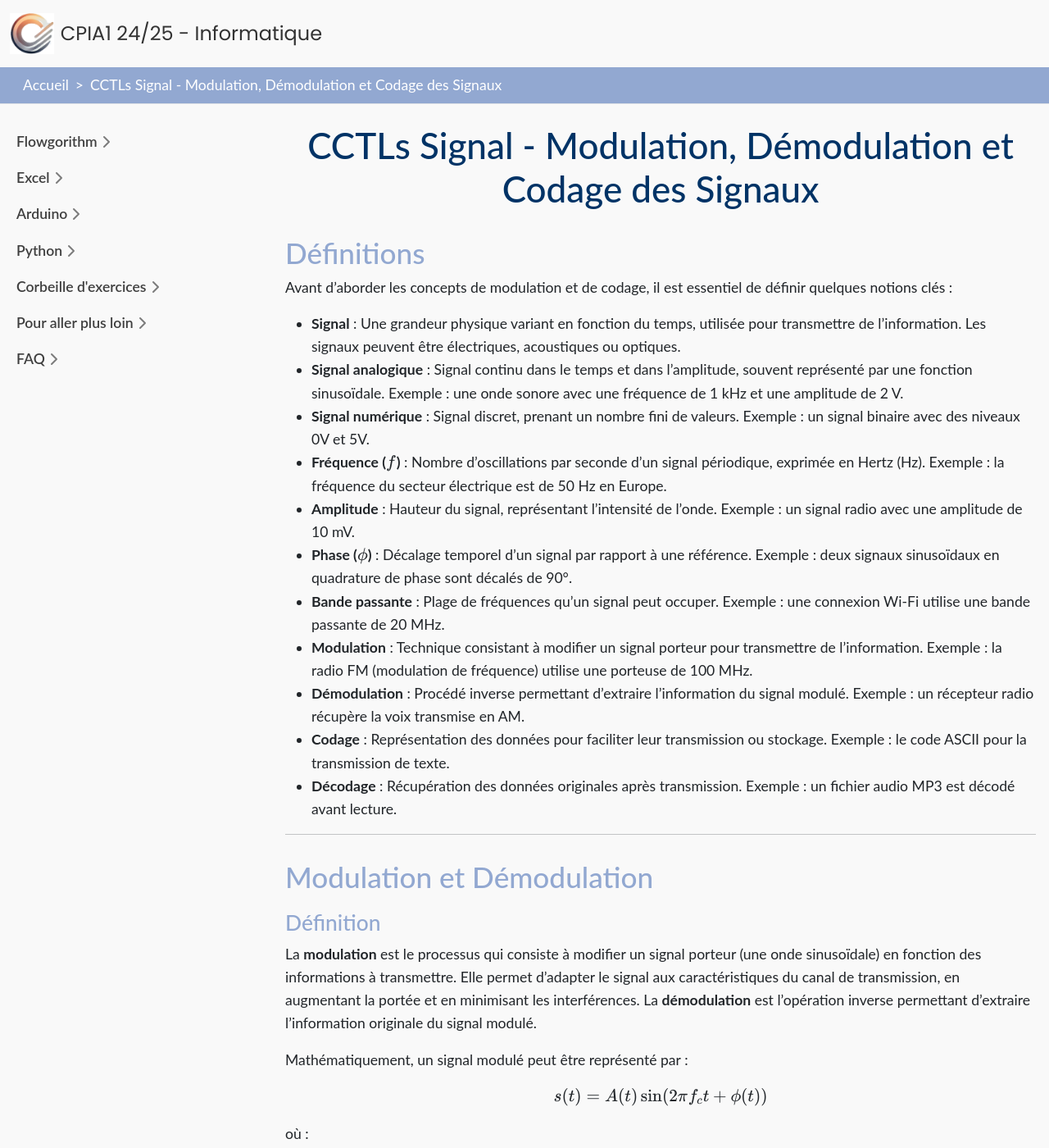
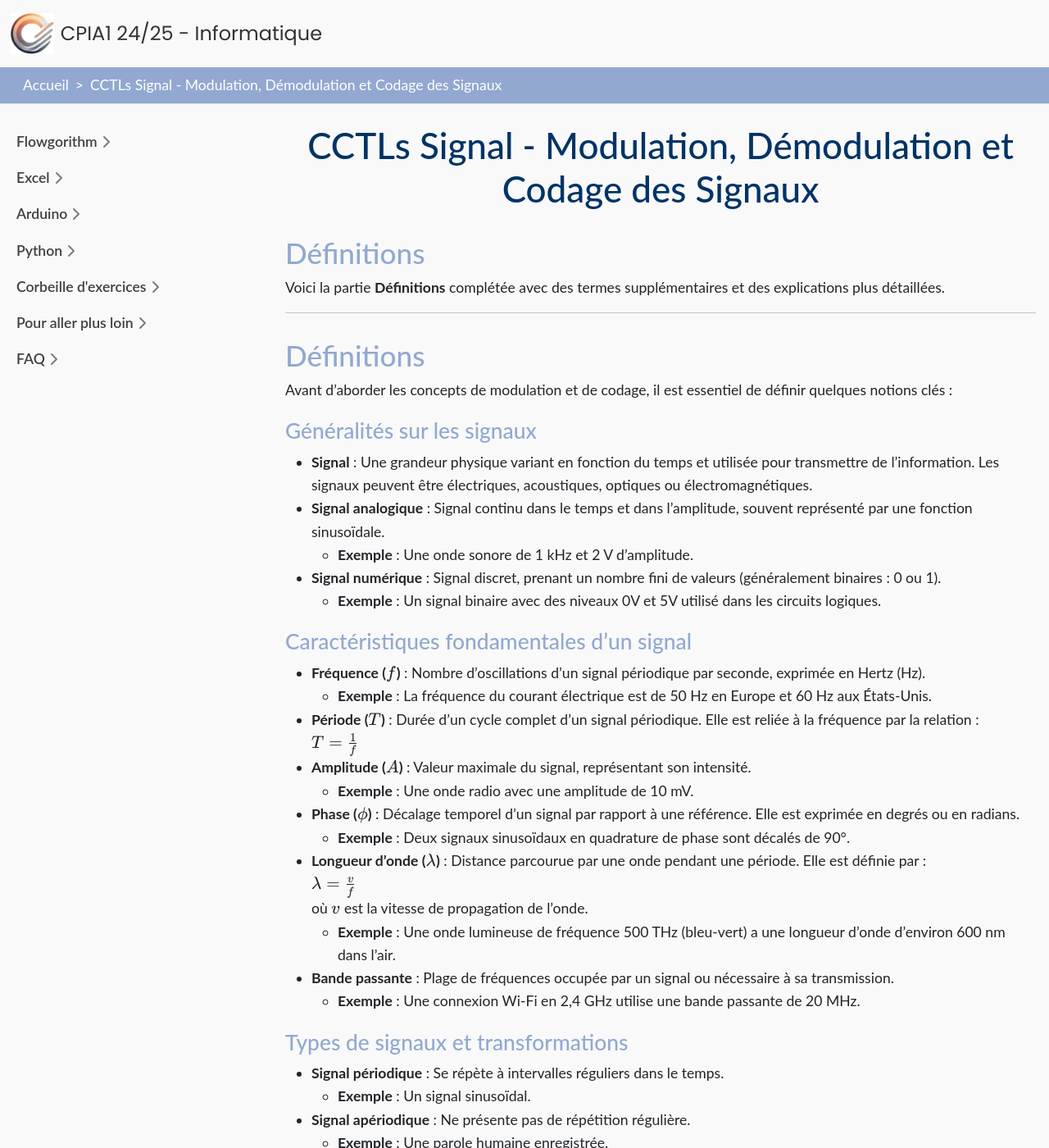
Before and after one commit to rohanfosse/CPIA1-info, a Jekyll site: the page built from CCTLs-Signal.md, in a window 1280 px wide and 1400 px high. Shown: the whole window at 82% size. Built offline with Jekyll 4.4.1, drawn with Linux system fonts in a browser that asks for light colours; nearby versions of some CDN libraries; Markdown is read by kramdown in place of the engine named in the settings; some of the changed text lies outside the part shown.

Commit message:
update CCTL Signal

```diff
--- a/CCTLs-Signal.md
+++ b/CCTLs-Signal.md
@@ -11,19 +11,86 @@ permalink: /CCTL-signal.html
 
 ## Définitions
 
+Voici la partie **Définitions** complétée avec des termes supplémentaires et des explications plus détaillées.
+
+---
+
+## Définitions
+
 Avant d’aborder les concepts de modulation et de codage, il est essentiel de définir quelques notions clés :
 
-- **Signal** : Une grandeur physique variant en fonction du temps, utilisée pour transmettre de l'information. Les signaux peuvent être électriques, acoustiques ou optiques.
-- **Signal analogique** : Signal continu dans le temps et dans l’amplitude, souvent représenté par une fonction sinusoïdale. Exemple : une onde sonore avec une fréquence de 1 kHz et une amplitude de 2 V.
-- **Signal numérique** : Signal discret, prenant un nombre fini de valeurs. Exemple : un signal binaire avec des niveaux 0V et 5V.
-- **Fréquence ($$ f $$)** : Nombre d’oscillations par seconde d’un signal périodique, exprimée en Hertz (Hz). Exemple : la fréquence du secteur électrique est de 50 Hz en Europe.
-- **Amplitude** : Hauteur du signal, représentant l’intensité de l’onde. Exemple : un signal radio avec une amplitude de 10 mV.
-- **Phase ($$ \phi $$)** : Décalage temporel d’un signal par rapport à une référence. Exemple : deux signaux sinusoïdaux en quadrature de phase sont décalés de 90°.
-- **Bande passante** : Plage de fréquences qu’un signal peut occuper. Exemple : une connexion Wi-Fi utilise une bande passante de 20 MHz.
-- **Modulation** : Technique consistant à modifier un signal porteur pour transmettre de l’information. Exemple : la radio FM (modulation de fréquence) utilise une porteuse de 100 MHz.
-- **Démodulation** : Procédé inverse permettant d’extraire l’information du signal modulé. Exemple : un récepteur radio récupère la voix transmise en AM.
-- **Codage** : Représentation des données pour faciliter leur transmission ou stockage. Exemple : le code ASCII pour la transmission de texte.
-- **Décodage** : Récupération des données originales après transmission. Exemple : un fichier audio MP3 est décodé avant lecture.
+### Généralités sur les signaux
+
+- **Signal** : Une grandeur physique variant en fonction du temps et utilisée pour transmettre de l'information. Les signaux peuvent être électriques, acoustiques, optiques ou électromagnétiques.
+- **Signal analogique** : Signal continu dans le temps et dans l’amplitude, souvent représenté par une fonction sinusoïdale.
+  - **Exemple** : Une onde sonore de 1 kHz et 2 V d’amplitude.
+- **Signal numérique** : Signal discret, prenant un nombre fini de valeurs (généralement binaires : 0 ou 1).
+  - **Exemple** : Un signal binaire avec des niveaux 0V et 5V utilisé dans les circuits logiques.
+
+### Caractéristiques fondamentales d'un signal
+
+- **Fréquence ($$ f $$)** : Nombre d’oscillations d’un signal périodique par seconde, exprimée en Hertz (Hz).
+  - **Exemple** : La fréquence du courant électrique est de 50 Hz en Europe et 60 Hz aux États-Unis.
+- **Période ($$ T $$)** : Durée d’un cycle complet d’un signal périodique. Elle est reliée à la fréquence par la relation :
+  $$ T = \frac{1}{f} $$
+- **Amplitude ($$ A $$)** : Valeur maximale du signal, représentant son intensité.
+  - **Exemple** : Une onde radio avec une amplitude de 10 mV.
+- **Phase ($$ \phi $$)** : Décalage temporel d’un signal par rapport à une référence. Elle est exprimée en degrés ou en radians.
+  - **Exemple** : Deux signaux sinusoïdaux en quadrature de phase sont décalés de 90°.
+- **Longueur d’onde ($$ \lambda $$)** : Distance parcourue par une onde pendant une période. Elle est définie par :
+  $$ \lambda = \frac{v}{f} $$
+  où $$ v $$ est la vitesse de propagation de l’onde.
+  - **Exemple** : Une onde lumineuse de fréquence 500 THz (bleu-vert) a une longueur d’onde d’environ 600 nm dans l’air.
+- **Bande passante** : Plage de fréquences occupée par un signal ou nécessaire à sa transmission.
+  - **Exemple** : Une connexion Wi-Fi en 2,4 GHz utilise une bande passante de 20 MHz.
+
+### Types de signaux et transformations
+
+- **Signal périodique** : Se répète à intervalles réguliers dans le temps.
+  - **Exemple** : Un signal sinusoïdal.
+- **Signal apériodique** : Ne présente pas de répétition régulière.
+  - **Exemple** : Une parole humaine enregistrée.
+- **Signal harmonique** : Signal sinusoïdal de fréquence unique.
+- **Signal composite** : Somme de plusieurs signaux de fréquences différentes (analyse possible via la **transformée de Fourier**).
+- **Spectre d’un signal** : Représentation des fréquences contenues dans un signal.
+
+### Transmission et traitement des signaux
+
+- **Modulation** : Procédé consistant à modifier un signal porteur pour transmettre de l’information.
+  - **Exemple** : La radio FM (modulation de fréquence) utilise une porteuse de 100 MHz.
+- **Démodulation** : Processus inverse permettant d’extraire l’information du signal modulé.
+  - **Exemple** : Un récepteur radio extrait la voix transmise en AM.
+- **Codage** : Conversion des données en un format adapté à la transmission et au stockage.
+  - **Exemple** : L’encodage MP3 pour la compression audio.
+- **Décodage** : Opération inverse du codage permettant de récupérer les données d’origine.
+  - **Exemple** : Un lecteur MP3 décode un fichier audio avant de le restituer.
+- **Échantillonnage** : Conversion d’un signal analogique en une série de valeurs discrètes.
+  - **Théorème de Shannon-Nyquist** : La fréquence d’échantillonnage doit être au moins le double de la fréquence maximale du signal pour éviter le repliement spectral.
+  - **Exemple** : En audio numérique, une fréquence d’échantillonnage de 44,1 kHz est utilisée pour la qualité CD.
+- **Quantification** : Attribution d’une valeur numérique à chaque échantillon d’un signal.
+- **Compression** : Réduction de la taille des données transmises en éliminant certaines informations redondantes.
+  - **Exemple** : Compression vidéo avec le codec H.264.
+
+### Propagation des signaux et interférences
+
+- **Atténuation** : Diminution progressive de l’amplitude d’un signal avec la distance.
+  - **Exemple** : Un signal Wi-Fi devient plus faible à mesure que l’on s’éloigne du routeur.
+- **Distorsion** : Altération de la forme originale d’un signal, pouvant être causée par des effets non linéaires dans un canal de transmission.
+- **Bruit** : Perturbations aléatoires affectant un signal, mesuré par le **rapport signal/bruit (SNR)**.
+  - **Exemple** : Un appel téléphonique en mauvaise qualité à cause d’interférences.
+- **Diaphonie (Crosstalk)** : Perturbation d’un signal par un autre signal voisin dans un câble de transmission.
+- **Interférences** : Superposition de signaux non désirés provenant d’autres sources.
+  - **Exemple** : Un téléphone portable placé près d’une enceinte peut générer des interférences audibles.
+- **Multipath** : Réception multiple d’un même signal en raison de réflexions sur des obstacles.
+  - **Exemple** : Phénomène de trajets multiples dans les communications Wi-Fi.
+
+### Exemples d’applications
+
+- **Téléphonie mobile** : Transmission de la voix sous forme numérique via des ondes radio.
+- **Wi-Fi et Internet** : Communication de données via des ondes électromagnétiques modulées.
+- **Télévision numérique** : Utilisation de la modulation et du codage pour transmettre des images et du son.
+- **GPS** : Positionnement basé sur la réception de signaux synchronisés émis par des satellites.
+- **Radar** : Détection d’objets par analyse de signaux réfléchis.
 
 ---
 
```
